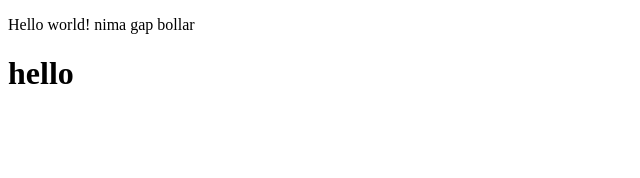
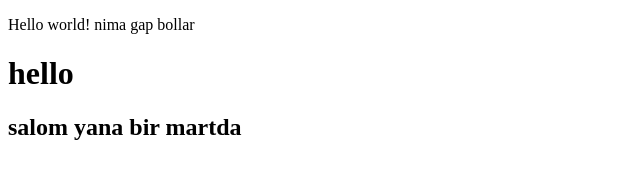
Before and after one commit to abbos-IT/project1, a plain HTML site: page index.html in a window 1280 px wide. Shown: the whole page, without its empty margins (0-640 px from the left). Drawn offline with Linux system fonts and the light colour scheme.

Commit message:
h2da yozdim Johon

```diff
--- a/index.html
+++ b/index.html
@@ -10,6 +10,7 @@
 <body>
     <p>Hello world! nima gap bollar</p>
     <h1>hello</h1>
+    <h2>salom yana bir martda</h2>
 
 </body>
 
```
